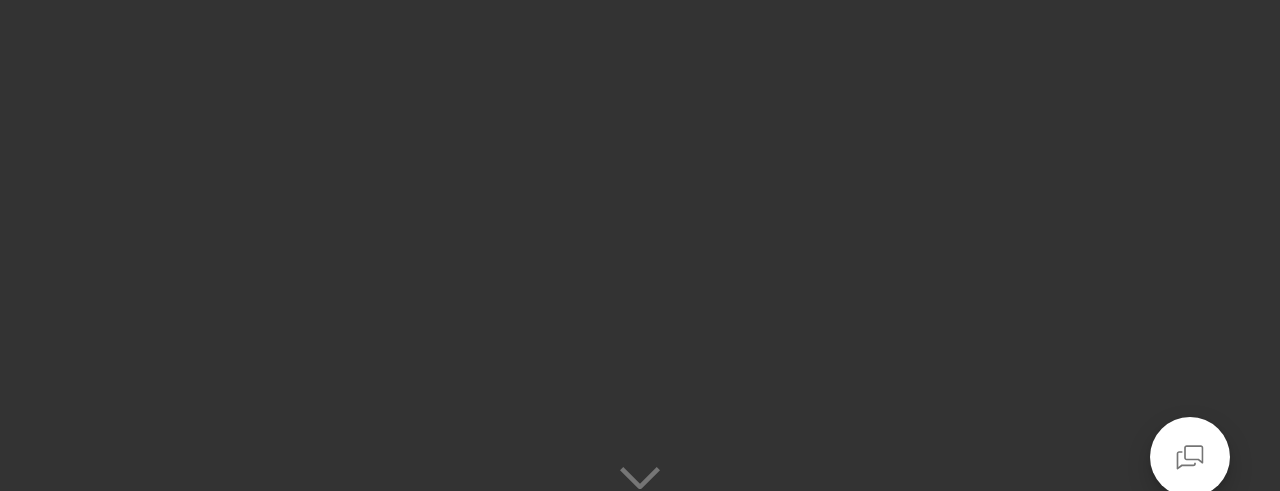
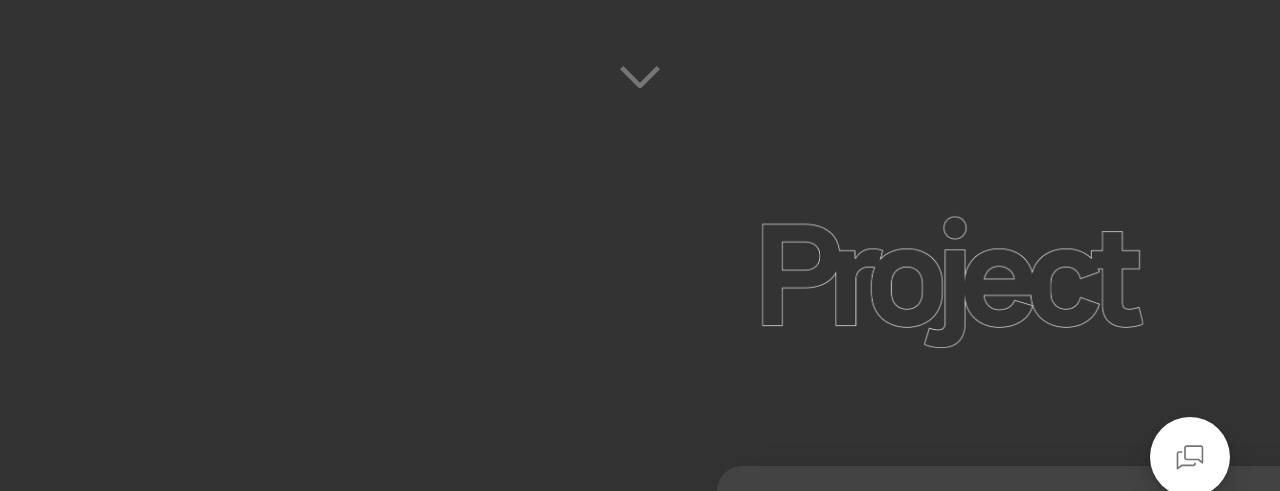
Before and after one commit to uowllnh/portfolio, a React (Vite) app: page / in a window 1280 px wide. Both pictures are taken after a click on the button "Team". Shown: the part 253-744 px from the top of the page. Built offline with nearby package versions, Linux system fonts and the light colour scheme.

Commit message:
feat: 프로젝트 상세페이지 구현 및 연결

```diff
--- a/src/App.css
+++ b/src/App.css
@@ -189,9 +189,20 @@ html, body, #root {
 .scroll-container {
   position: relative;
   display: flex;
-  overflow-x: scroll;      /* 가로 스크롤 허용 */
+  overflow-x: auto;
+
+  gap: 150px;
+  padding-left: 3.5rem; /* px-14 = 3.5rem */
+  padding-right: 3.5rem;
+
+  scroll-snap-type: x mandatory;
   scroll-behavior: smooth; /* 부드러운 스크롤 */
-  gap: 150px;
+  -ms-overflow-style: none; /* IE/Edge */
+  scrollbar-width: none; /* Firefox */
+}
+
+.scroll-container::-webkit-scrollbar {
+  display: none; /* Chrome, Safari */
 }
 
 .section-scroll {
@@ -220,8 +231,6 @@ html, body, #root {
   color: #fff;
   padding: 16px;
   gap: 100px;
-
-
 }
 
 
@@ -249,3 +258,22 @@ color: #ffffff;
 position: relative;
 letter-spacing: -3px;
 }
+
+.page-delete {
+background-color: #00000000;
+font-size: 30px;
+  border: none;
+  width: 70px;
+  height: 70px;
+}
+
+.page-delete:hover {
+border: none;
+background-color: #00000023;
+}
+
+.page-delete:active {
+  outline: 2px solid #ffffff72; /* 빨간색 (Tailwind red-500) */
+  outline-offset: 1px;
+  transform: scale(0.97);     /* 살짝 눌리는 효과 */
+}
--- a/src/App.tsx
+++ b/src/App.tsx
@@ -11,9 +11,9 @@ import velIcon from "./assets/logos/vel.svg";
 import gitIcon from "./assets/logos/git.svg";
 import arrow from "./assets/logos/arrow.svg";
 import FloatingActions from "./components/Floating";
-import Project_btn from "./components/Project_btn";
+import Project_btn from "./notUse/Project_btn(notUse)";
 import InfoTxt from "./components/info_txt";
-import Project_detail from "./components/project_detail";
+import ProjectSection from "./components/ProjectSection";
 
 export default function App() {
 
@@ -52,15 +52,6 @@ export default function App() {
 
 
     <div className="outer">
-
-<section className="section_G" id="frame2">
-         <Project_detail/>
-     </section>
-     <section className="section_G" id="frame2"/>
-
-
-
-
         <section ref= {s1.ref} className={`section_W ${s1.inView ? "is-in" : ""}`}  id="frame1">
           <div className="all_box">
             <Lottie animationData={IndexAnim}/>
@@ -124,7 +115,7 @@ export default function App() {
       <section className="section_G" id="frame3">
 
           <Lottie animationData={ProjectsAnim} />
-          <section className="absolute inset-0 w-screen h-screen z-30">
+          <section className="absolute inset-0 w-screen h-screen z-30 ">
             <div className="relative flex">
                 <div className="txt_button_container">
                     <button className={`text-btn ${selected === "personal"
@@ -135,7 +126,8 @@ export default function App() {
                           Team </button>
                 </div>
 
-                  <Project_btn selected={selected}  />
+                  <ProjectSection selected={selected} />
+
                 </div>
                 </section>
 
--- /dev/null
+++ b/src/components/ProjectButton.tsx
@@ -0,0 +1,31 @@
+type Tab = "personal" | "team";
+
+
+type ProjectButtonProps = {
+  id: string;
+  title: string;
+  desc: string;
+  type: Tab;
+  href?: string;
+  onClick: (id: string) => void;
+};
+
+
+
+export default function ProjectButton({ id, title, desc, onClick, type, href }: ProjectButtonProps) {
+  return (
+    <section className="snap-start shrink-0 flex">
+        <div className="flex w-[760px] justify-center">
+          <div onClick={() => onClick(id)}
+                className="project-btn top-[40%]">
+            <div className="project-btn-txt">
+              <h1 className="text-3xl font-semibold">{title}</h1>
+              <h2 className="text-2xl">{desc}</h2>
+              </div>
+              </div>
+              </div>
+          </section>
+
+  );
+
+}
--- /dev/null
+++ b/src/components/ProjectSection.tsx
@@ -0,0 +1,57 @@
+// ProjectSection.tsx
+import { useState } from "react";
+import { useMemo} from "react";
+import ProjectButton from "./ProjectButton";
+import ProjectTemplate from "./ProjectTemplate";
+import ProjectDetailYoring from "./details/Yoring";
+import ProjectDetailStoryKid from "./details/StoryKid";
+import ProjectDetailMetaPlanner from "./details/MetaPlanner";
+import ProjectDetailPortfolio from "./details/Portfolio";
+
+
+type Tab = "personal" | "team";
+
+
+
+export default function ProjectSection ({ selected }: { selected: Tab }) {
+
+  const [selectedId, setSelectedId] = useState<string | null>(null);
+
+  const handleClick = (id: string) => {
+    setSelectedId(id);
+  };
+
+  const handleClose = () => {
+    setSelectedId(null);
+  };
+
+  return (
+    <section className="flex relative ml-[300px]">
+      <section className="section-scroll">
+{/* 래퍼만 위치 지정 */}
+            {/* ✅ 프로젝트 버튼들 */}
+            {selected === "team" &&
+            <div className="scroll-container" >
+            <ProjectButton id="yoring" title="Yoring" desc="요금제 추천 앱" onClick={handleClick} type="team" />
+              <ProjectButton id="storykid" title="StoryKid" desc="AI 동화 생성" onClick={handleClick} type="team" />
+              <ProjectButton id="metaplanner" title="Meta Planner" desc="메타플래너" onClick={handleClick} type="team"/>
+            </div>}
+            {selected === "personal" &&
+            <div className="scroll-container">
+              <ProjectButton id="portfolio" title="Portfolio Site" desc="웹 포트폴리오" onClick={handleClick} type="personal" />
+              </div>}
+        </section>
+
+
+      {/* ✅ 상세보기 (선택 시만 보임) */}
+      {selectedId && (
+        <ProjectTemplate onClose={handleClose}>
+          {selectedId === "yoring" && <ProjectDetailYoring />}
+          {selectedId === "storykid" && <ProjectDetailStoryKid />}
+          {selectedId === "metaplanner" && <ProjectDetailMetaPlanner />}
+          {selectedId === "portfolio" && <ProjectDetailPortfolio />}
+        </ProjectTemplate>
+      )}
+    </section>
+  );
+}
--- /dev/null
+++ b/src/components/ProjectTemplate.tsx
@@ -0,0 +1,26 @@
+interface ProjectTemplateProps {
+  onClose: () => void;
+  children: React.ReactNode;
+}
+
+export default function ProjectTemplate({ onClose, children }: ProjectTemplateProps) {
+  return (
+    <div
+      className="fixed inset-0 z-50 flex items-center justify-center bg-black/60"
+      onClick={onClose}
+    >
+      <div
+        className="max-w-3xl w-full bg-white rounded-2xl shadow-xl p-8 overflow-y-auto max-h-[90vh]"
+        onClick={(e) => e.stopPropagation()}
+      >
+        <button
+          onClick={onClose}
+          className="float-right rounded px-3 py-1 text-gray-500 hover:bg-gray-100"
+        >
+          닫기
+        </button>
+        <div className="clear-both">{children}</div>
+      </div>
+    </div>
+  );
+}
```
